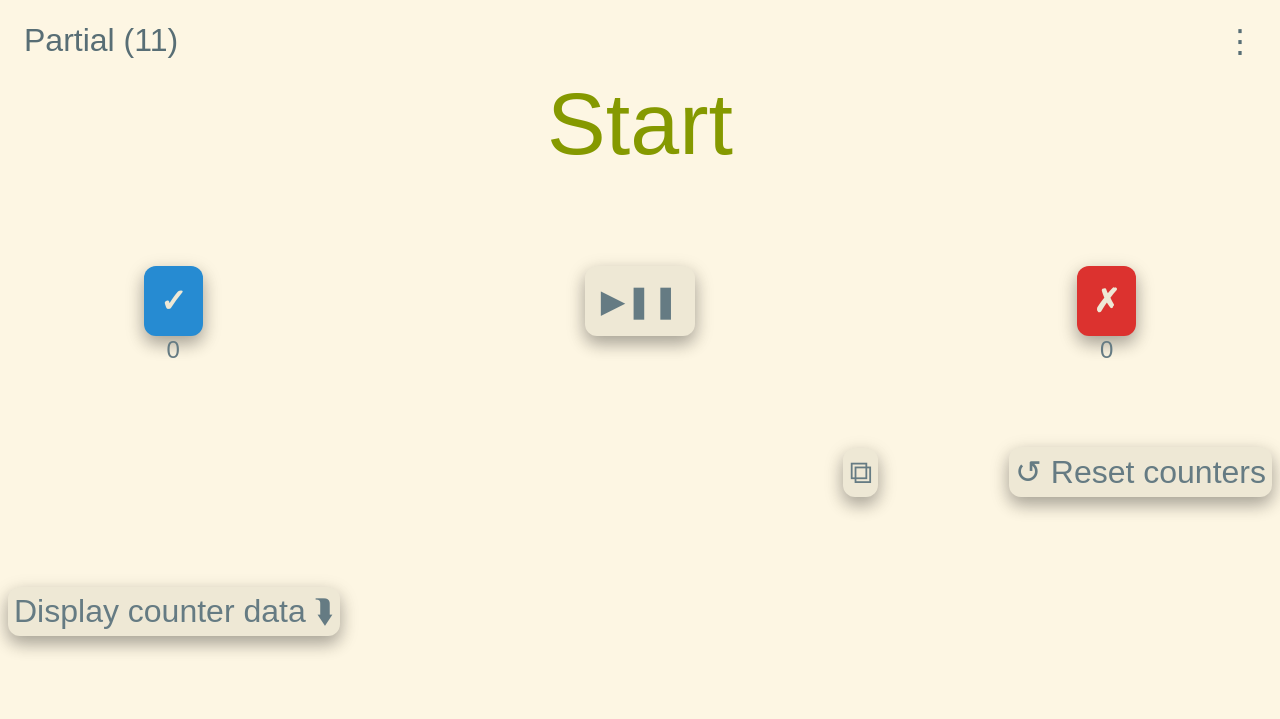
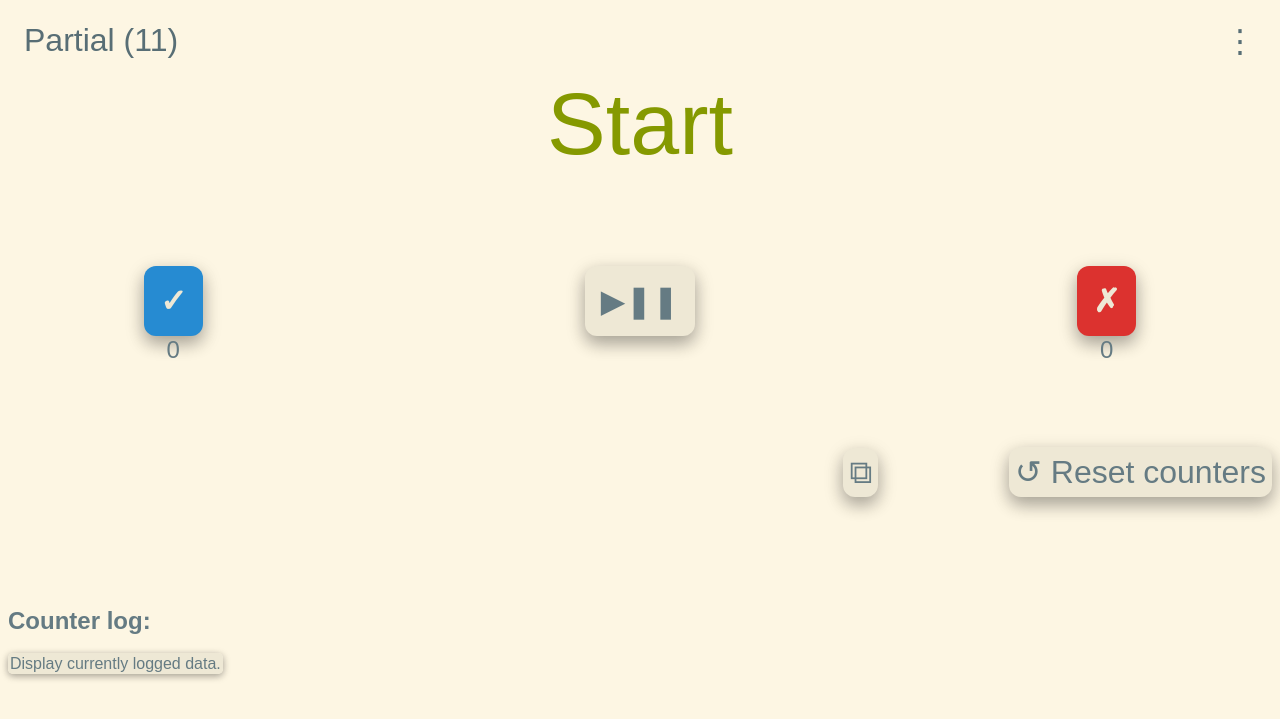
Before and after one commit to rjjiii/rjjiii.github.io, a Jekyll site: the page clicker.html, which Jekyll copies as it is, in a window 1280 px wide. Shown: the top 719 px of the page. Built offline with Jekyll 4.4.1, drawn with Linux system fonts in a browser that asks for light colours; nearby versions of some CDN libraries; library files that are not in the unit come from our copies.

Commit message:
Update clicker.html

```diff
--- a/clicker.html
+++ b/clicker.html
@@ -283,11 +283,13 @@ box-shadow: 0 1px 1px 0 rgba(0,0,0,0.2), 0 1px 1px 0 rgba(0,0,0,0.19);
 <br>
 
 <p>Data</p>
+<p>
+<span class="hamburgerButtons" onclick="displayLog()">Display logged data</span>
+</p>
 <p id="clearLine">
 <span onclick="clearToggle()" class="hamburgerButtons">
 	Clear data</span>
 	</p>
-	<br>
 	<p id="exportMenu">
 <span onclick="exportLog()" class="hamburgerButtons">
 	Export data</span>
@@ -361,29 +363,29 @@ All three buttons in this control panel use Unicode symbols. This:
 
 <div style="text-align:right;">
 <button onclick="copyLogs('#logbyintervals')" style="padding: 6px; margin-right:10%;">
-    &#10697;
+    ⧉
 </button>
 
 <button class="resetTimer reset" onclick="resetTimer()" style="padding:6px;">
-	&#8634; Reset counters
+	↺ Reset counters
 </button>
 </div>
 
-<br />
-<br />
-<br /><br /><br />
+<br>
+<br>
+<br><br><br>
 
 
 
-<button onclick="displayLog()" style="padding: 6px;">
-	Display counter data &#11183;
-</button>
 
-<br />
-<br />
+<h2>
+Counter log:
+</h2>
+
 <div id="logbyintervals">
 <!-- The displayLog() function writes the current log here and adds the current
 interval's percentage thus far. -->
+<span onclick="displayLog()" class="smallButton">Display currently logged data.</span>
 </div>
 <br>
 
@@ -1238,4 +1244,5 @@ its license review and certification process.
 
 
 
+
 </body></html>
```
Also changed, not shown: other parts of clicker.html (+4 -0 lines).
